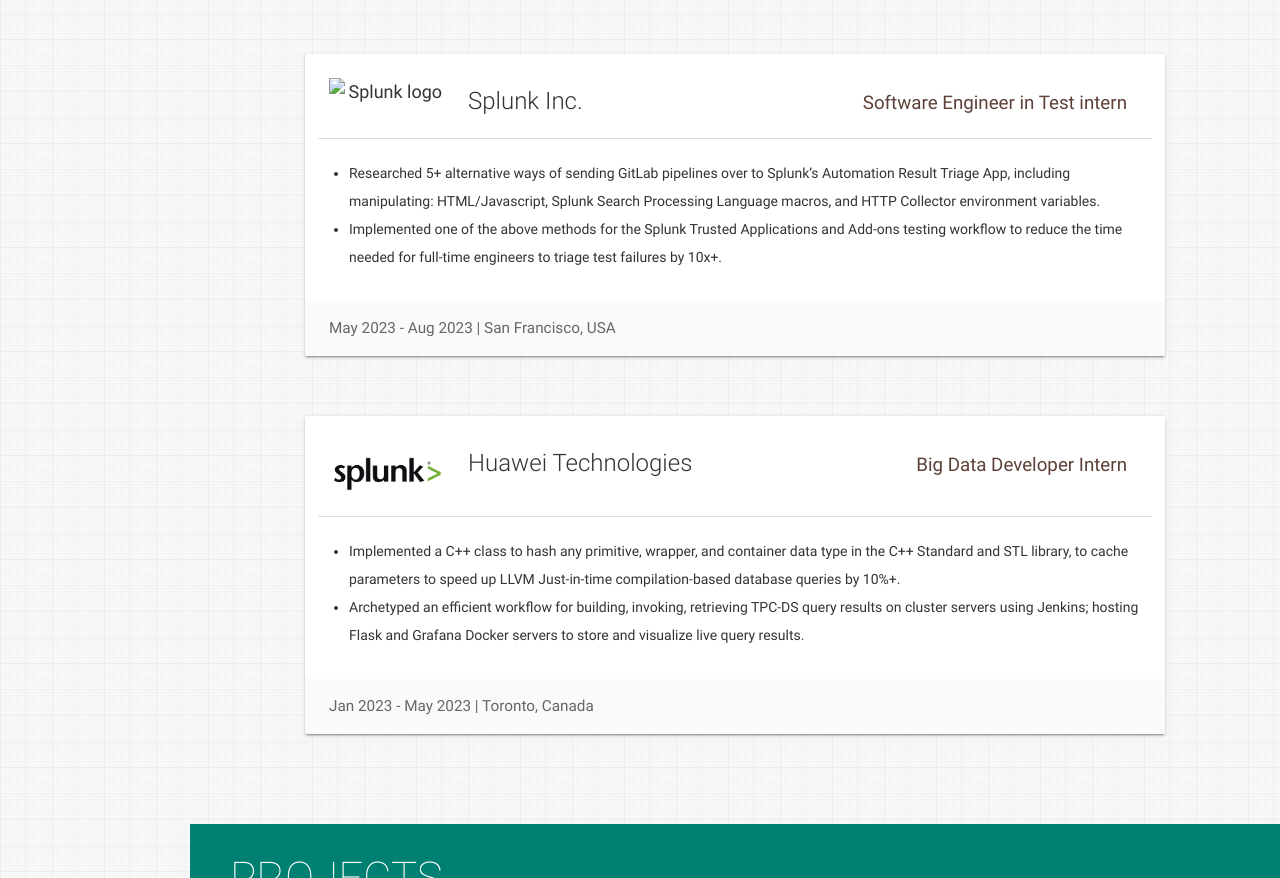
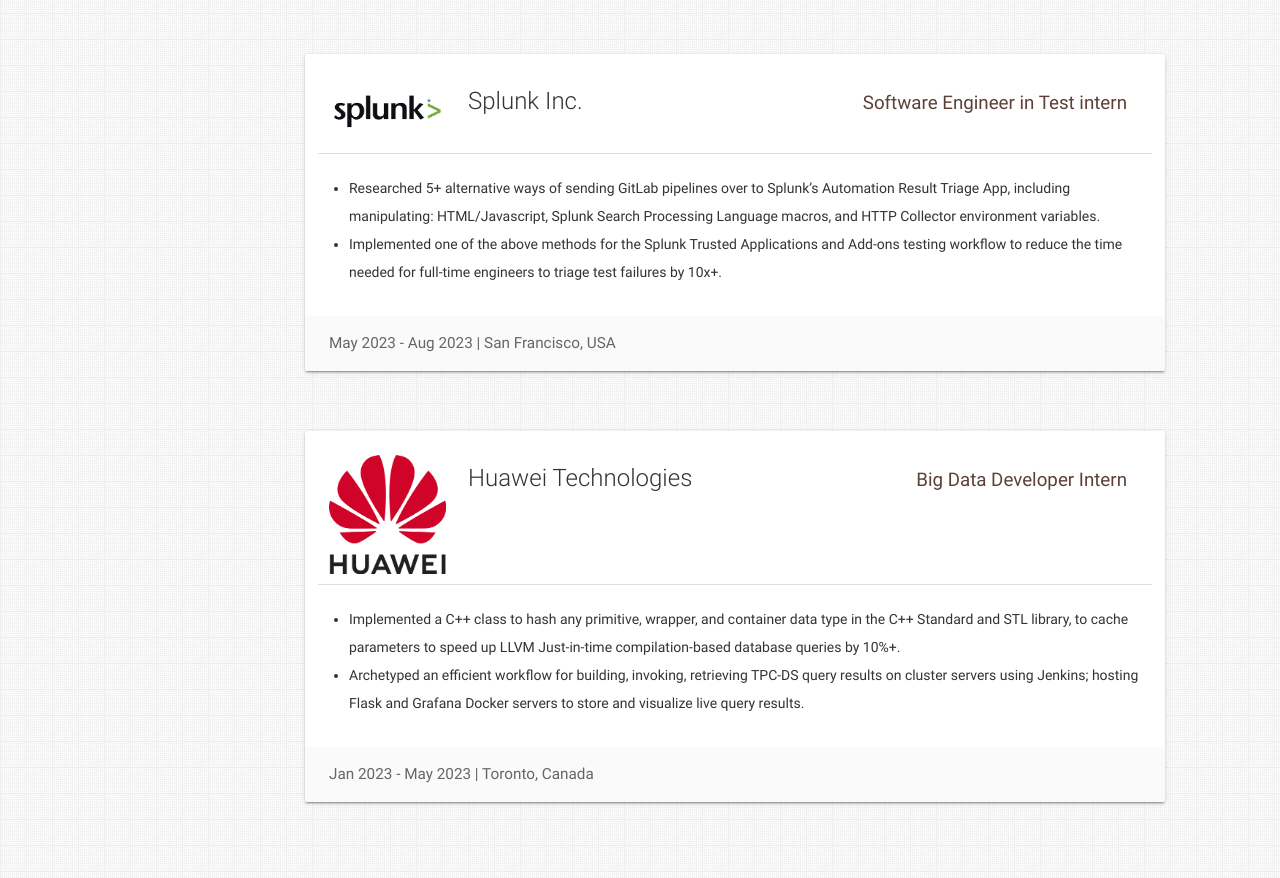
Before and after one commit to weihangzheng/weihangzheng.github.io, a plain HTML site: page index.html in a window 1280 px wide. Shown: the part 1755-2633 px from the top of the page. Drawn offline with nearby package versions, Linux system fonts and the light colour scheme.

Commit message:
fix stupid mistake

```diff
--- a/index.html
+++ b/index.html
@@ -305,7 +305,7 @@
           <div class="card-content">
               <div class="row">
                   <div class="col s12 m2">
-                      <img alt="Splunk logo" src="/assets/img/Splunk_logo.png" class="responsive-img center-block" />
+                      <img alt="Splunk logo" src="/assets/img/splunk-logo.png" class="responsive-img center-block" />
                   </div>
                   <div class="col s12 m10">
                       <p>
@@ -333,7 +333,7 @@
           <div class="card-content">
               <div class="row">
                   <div class="col s12 m2">
-                      <img alt="Huawei logo" src="/assets/img/splunk-logo.png" class="responsive-img center-block" />
+                      <img alt="Huawei logo" src="/assets/img/Huawei_logo.png" class="responsive-img center-block" />
                   </div>
                   <div class="col s12 m10">
                       <p>
```
